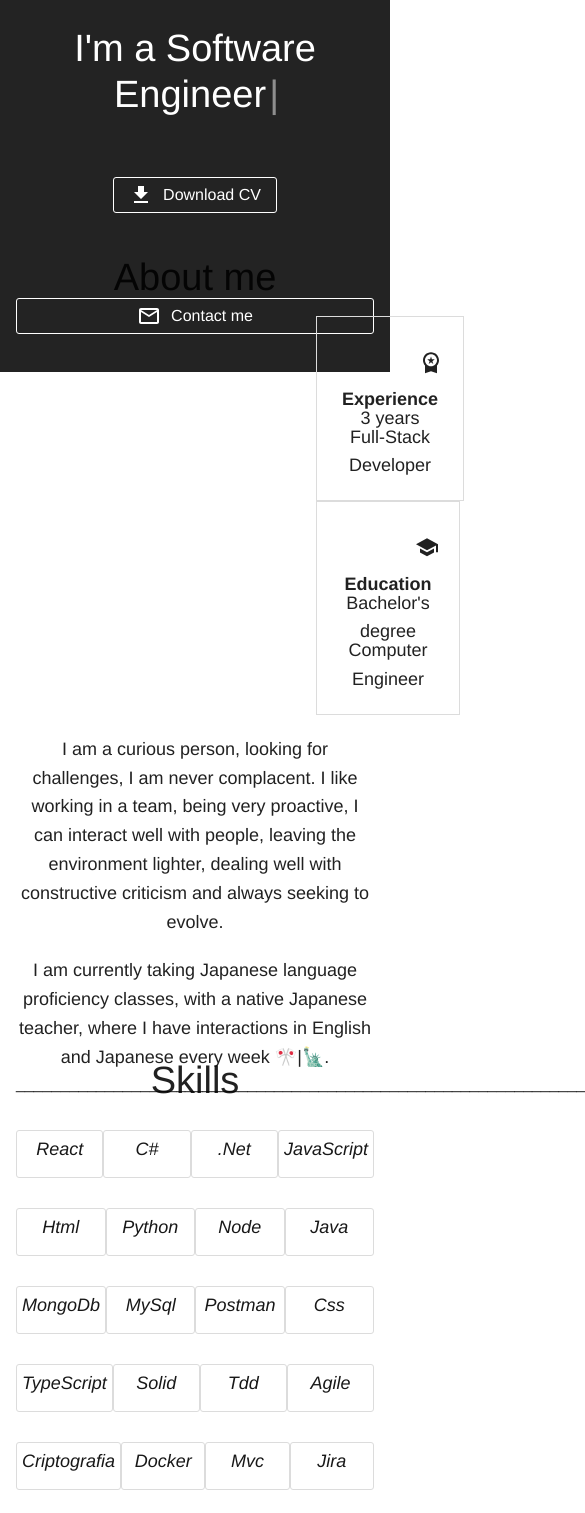
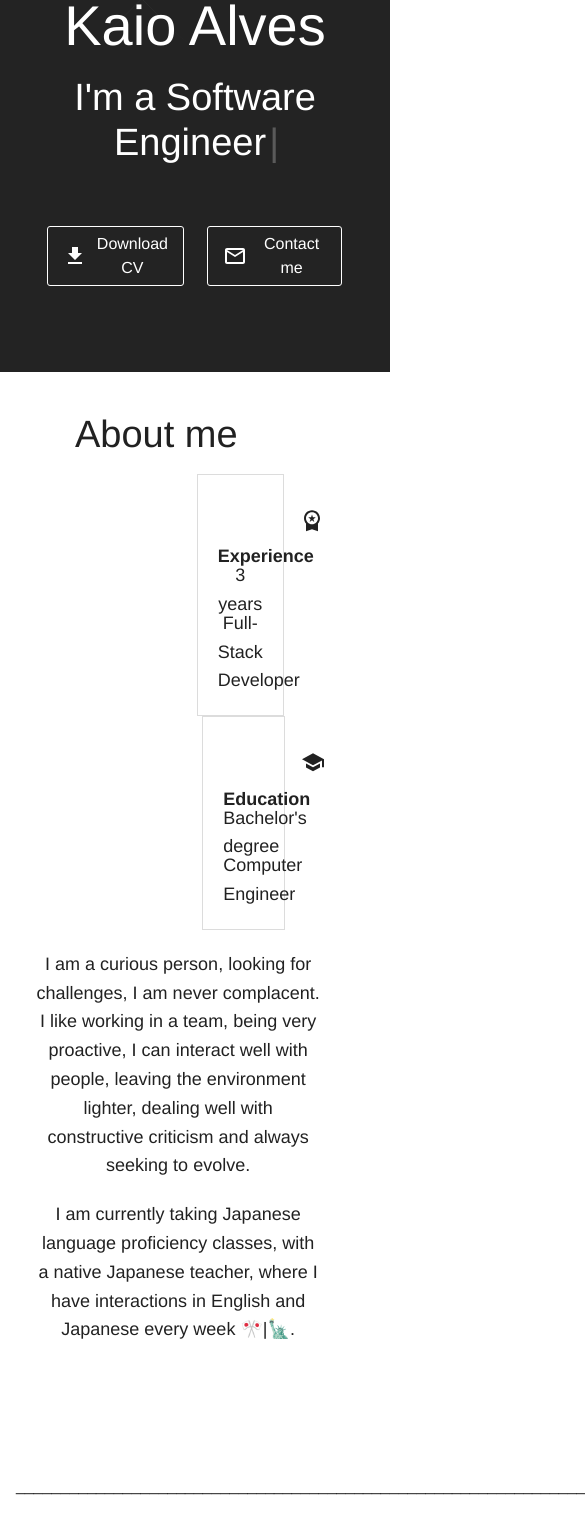
Before and after one commit to Kaio-Alves/my-portfolio, a React (Vite) app: page / in a window 390 px wide. Shown: the part 472-1985 px from the top of the page, 585 px wide, since content can reach past the window. Built offline with nearby package versions, Linux system fonts and the light colour scheme.

Commit message:
ajuste mobile

```diff
--- a/src/pages/Home/sections/About/About.tsx
+++ b/src/pages/Home/sections/About/About.tsx
@@ -11,7 +11,44 @@ const About = () => {
         backgroundColor:theme.palette.primary.contrastText,
         height:"60vh",
         display:"flex",
-        alignItems:"center"
+        alignItems:"center",
+        [theme.breakpoints.up('xs')]:{
+            marginTop:"280px",
+            maxWidth:"60%",
+            "& #boxAbout": {
+                marginLeft:"-220px", // Aplicar display flex apenas para o ID específico
+                display:"block",
+
+             },
+             "& #titleAbout": {
+                marginLeft:"-430px",
+
+             },
+             "& .textAbout": {
+                maxWidth:"40%",
+                marginLeft:"20px",
+
+             },
+
+
+        },
+        [theme.breakpoints.up('md')]:{
+            maxWidth:"100%",
+            marginTop:"60px",
+            "& #boxAbout": {
+                marginLeft:"10px", // Aplicar display flex apenas para o ID específico
+                display:"flex",
+             },
+             "& #titleAbout": {
+                marginLeft:"-10px", // Aplicar display flex apenas para o ID específico
+             },
+             "& .textAbout": {
+                maxWidth:"100%",
+                marginLeft:"20px",
+
+             },
+        }
+
     }));
     const StyledAbouts = styled("div")(({})=> ({
         marginLeft:"300px"
@@ -27,12 +64,12 @@ const About = () => {
       <StyledAbout>
         <Container maxWidth="lg" >
             <Grid container spacing={2} >
-                <Grid item xs={12} md={12} >
-                    <Typography style={{marginTop:"100px"}} variant="h2" textAlign="center" pb={2}>A{text}</Typography>
+                <Grid item xs={40} md={12} >
+                    <Typography id="titleAbout" style={{marginTop:"100px"}} variant="h2" textAlign="center" pb={2}>A{text}</Typography>
                     <StyledAbouts>
-                        <Grid container item xs={12} md={8} justifyItems="center" justifyContent="space-evenly">
+                        <Grid container item xs={20} md={8} justifyItems="center" justifyContent="space-evenly"  id="boxAbout">
                             <animated.div style={StyledLeftRight}>
-                            <Grid item xs={12} md={12} pb={6} style={{border: '1px solid #DCDCDC',padding:"20px"}}>
+                            <Grid item xs={5} md={12} pb={6} style={{border: '1px solid #DCDCDC',padding:"20px"}}>
                                 <WorkspacePremiumIcon style={{marginLeft:"82px",height:"6vh"}}/>
                                 <Typography variant="h6" textAlign="center" style={{fontWeight:"bold",marginTop:"-10px"}}>Experience</Typography>
                                 <Typography variant="h6" textAlign="center" style={{marginTop:"-10px"}}>3 years</Typography>
@@ -40,7 +77,7 @@ const About = () => {
                             </Grid>
                             </animated.div>
                             <animated.div style={StyledRightLeft}>
-                            <Grid item xs={12} md={12} pb={6} style={{border: '1px solid #DCDCDC',padding:"20px"}}>
+                            <Grid item xs={5} md={12} pb={6} style={{border: '1px solid #DCDCDC',padding:"20px"}}>
                                 <SchoolIcon style={{marginLeft:"78px",height:"6vh"}}/>
                                 <Typography variant="h6" textAlign="center" style={{fontWeight:"bold",marginTop:"-10px"}}>Education</Typography>
                                 <Typography variant="h6" textAlign="center" style={{marginTop:"-10px"}}>Bachelor's degree</Typography>
@@ -50,14 +87,16 @@ const About = () => {
                         </Grid>
 
                     </StyledAbouts>
-                    <Typography  variant="h6" textAlign="center" style={{marginTop:"20px"}}>
+                    <Typography className="textAbout"  variant="h6" textAlign="center" style={{marginTop:"20px"}}>
                         I am a curious person, looking for challenges, I am never complacent.
                         I like working in a team, being very proactive, I can interact well with people, leaving the environment lighter,
                         dealing well with constructive criticism and always seeking to evolve.
                     </Typography>
-                    <Typography variant="h6" textAlign="center" style={{marginTop:"20px"}}>I am currently taking Japanese language proficiency classes, with a native Japanese teacher, where I have interactions in English and Japanese every week  🎌|🗽.
+                    <Typography className="textAbout" variant="h6" textAlign="center" style={{marginTop:"20px"}}>I am currently taking Japanese language proficiency classes, with a native Japanese teacher, where I have interactions in English and Japanese every week  🎌|🗽.
                     </Typography>
-                    <Typography>_______________________________________________________________________________________________________________________________________________</Typography>
+                    <Typography id="textLineAboutMd" style={{marginTop:"130px"}}>________________________________________________________________________________________________________________________________________________________</Typography>
+
+
                 </Grid>
             </Grid>
 
--- a/src/pages/Home/sections/Footer/Footer.tsx
+++ b/src/pages/Home/sections/Footer/Footer.tsx
@@ -5,23 +5,38 @@ import GitHubIcon from '@mui/icons-material/GitHub';
 
 
 const Footer = () => {
-    const StyledFooter = styled("div")(()=> ({
+    const StyledFooter = styled("div")(({theme})=> ({
         backgroundColor:"#F0F8FF",
         height:"10vh",
         display:"flex",
-        alignItems:"center"
+        alignItems:"center",
+        [theme.breakpoints.up('xs')]:{
+          "& #itemFooter": {
+              marginLeft:"-10px",
+              marginTop:"90px"
+          },
+
+        },
+        [theme.breakpoints.up('md')]:{
+          "& #itemFooter": {
+              marginLeft:"180px",
+              marginTop:"0px"
+          },
+
+        },
+
     }));
     return (
       <>
       <StyledFooter style={{marginTop:"200px"}}>
         <Container maxWidth="lg" >
             <Grid container spacing={2} style={{display:"block",marginTop:"5px"}}>
-                <Grid item xs={12} md={8} justifyItems="center" justifyContent="space-evenly" display={"flex"} style={{marginLeft:"180px"}}>
+                <Grid id="itemFooter" item xs={12} md={8} justifyItems="center" justifyContent="space-evenly" display={"flex"} >
                     <MenuItem><a href="https://github.com/Kaio-Alves" style={{ color: 'black' }}><GitHubIcon/></a></MenuItem>
                     <MenuItem><a href="https://www.linkedin.com/in/kaio-alves-955933207?utm_source=share&utm_campaign=share_via&utm_content=profile&utm_medium=ios_app" style={{ color: 'black' }}><LinkedInIcon/></a></MenuItem>
                     {/* <MenuItem><EmailIcon/></MenuItem> */}
                 </Grid>
-                <Typography style={{fontStyle:"unset",marginLeft:"490px",marginTop:"-10px",fontSize:"11px"}}>©️ 2024 Kaio Alves - All rights reserved.</Typography>
+                <Typography id="textFooter" style={{fontStyle:"unset",marginLeft:"490px",marginTop:"-10px",fontSize:"11px"}}>©️ 2024 Kaio Alves - All rights reserved.</Typography>
             </Grid>
         </Container>
       </StyledFooter>
--- a/src/pages/Home/sections/Hero/Hero.tsx
+++ b/src/pages/Home/sections/Hero/Hero.tsx
@@ -58,7 +58,7 @@ const Hero = () => {
                         <Typography color="primary.contrastText" variant="h1" textAlign="center" pb={2}>Kaio Alves</Typography>
                         <Typography color="primary.contrastText" variant="h2" textAlign="center" position="relative">I'm a Software Engineer<Cursor/></Typography>
                         <Grid container display="flex" justifyContent="center" spacing={3} pb={3}>
-                            <Grid item xs={12} md={4} display="flex" justifyContent="center">
+                            <Grid item xs={5} md={4} display="flex" justifyContent="center">
                             <a href="/img/KaioAlvesTorresCV.pdf" download="KaioAlvesTorresCV.pdf">
                                 <StyledButton onClick={handleDownload}>
                                     <DownloadIcon/>
@@ -68,7 +68,7 @@ const Hero = () => {
                                 </StyledButton>
                                 </a>
                             </Grid>
-                            <Grid item xs={12} md={4} display="flex" justifyContent="center">
+                            <Grid item xs={5} md={4} display="flex" justifyContent="center">
                                 <StyledButton onClick={handleScroll}>
                                     <MailOutlineIcon/>
                                     <Typography>
--- a/src/pages/Home/sections/Skills/Skills.tsx
+++ b/src/pages/Home/sections/Skills/Skills.tsx
@@ -7,7 +7,24 @@ const Skills = () => {
         backgroundColor:theme.palette.primary.contrastText,
         height:"70vh",
         display:"flex",
-        alignItems:"center"
+        alignItems:"center",
+        marginTop:"170px",
+        [theme.breakpoints.up('xs')]:{
+            "& #skillsItens": {
+                maxWidth:"87%",
+             },
+             "& #titleSkill": {
+                marginLeft:"-40px",
+             },
+        },
+        [theme.breakpoints.up('md')]:{
+            "& #skillsItens": {
+                maxWidth:"100%",
+             },
+             "& #titleSkill": {
+                marginLeft:"0px",
+             },
+        },
     }));
 
     const [text] = useTypewriter({
@@ -21,8 +38,8 @@ const Skills = () => {
       <StyledSkillss>
       <Container maxWidth="lg" >
         <Grid item xs={12} md={12} >
-            <Typography style={{marginTop:"200px"}}  variant="h2" textAlign="center" pb={2}>S{text}</Typography>
-            <Grid item xs={12} md={4} display="block" justifyContent="center" style={{marginTop:"-20px"}}>
+            <Typography id="titleSkill" style={{marginTop:"200px"}}  variant="h2" textAlign="center" pb={2}>S{text}</Typography>
+            <Grid id="skillsItens" item xs={12} md={4} display="block" justifyContent="center" style={{marginTop:"-20px"}}>
                 <Grid item xs={12} md={4} display="flex" justifyContent="center">
                     <StyledSkills>
                         <Typography variant="h6" textAlign="center" pb={1}>React</Typography>
```
